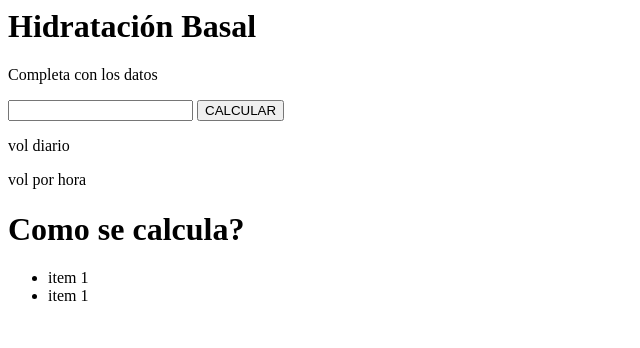
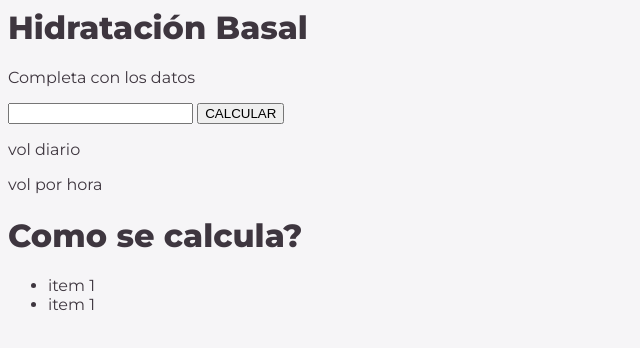
Before and after one commit to rolonpatricia665/ppy-calculadora-nov, a plain HTML site: page index.html in a window 1280 px wide. Shown: the whole page, without its empty margins (0-640 px from the left). Drawn offline with Linux system fonts and the light colour scheme.

Commit message:
Update index.html

```diff
--- a/index.html
+++ b/index.html
@@ -1,7 +1,7 @@
 <head>
 	<title>CALCULADORA DE HIDRATACIÓN</title>
     <meta charset="UTF-8" />
-        <link rel="stylesheet" href="_style.css" />
+        <link rel="stylesheet" href="style.css" />
 </head>
 
 <body>
```
